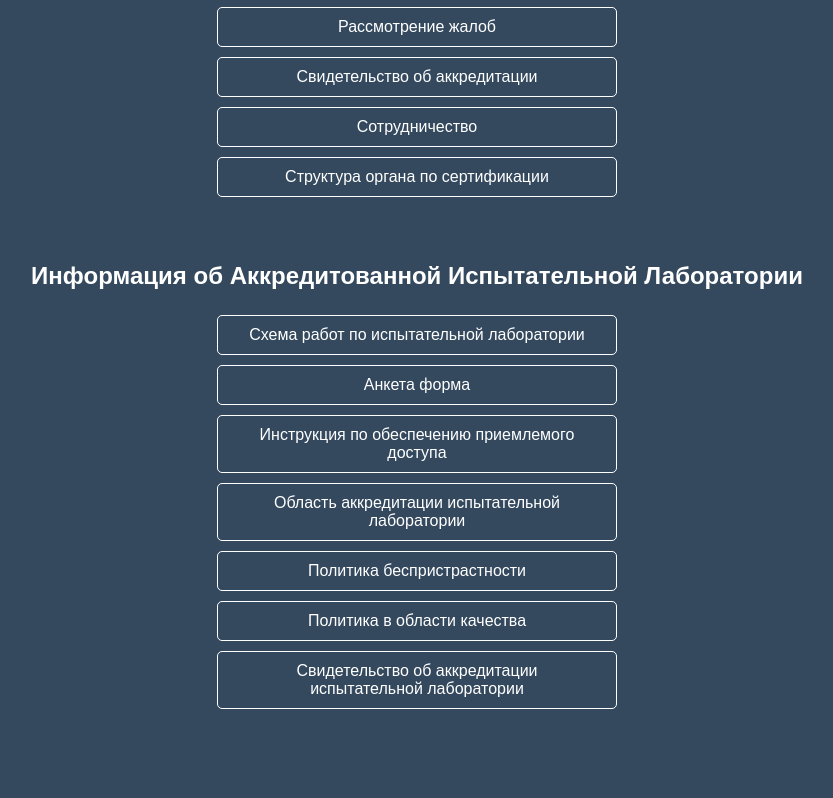
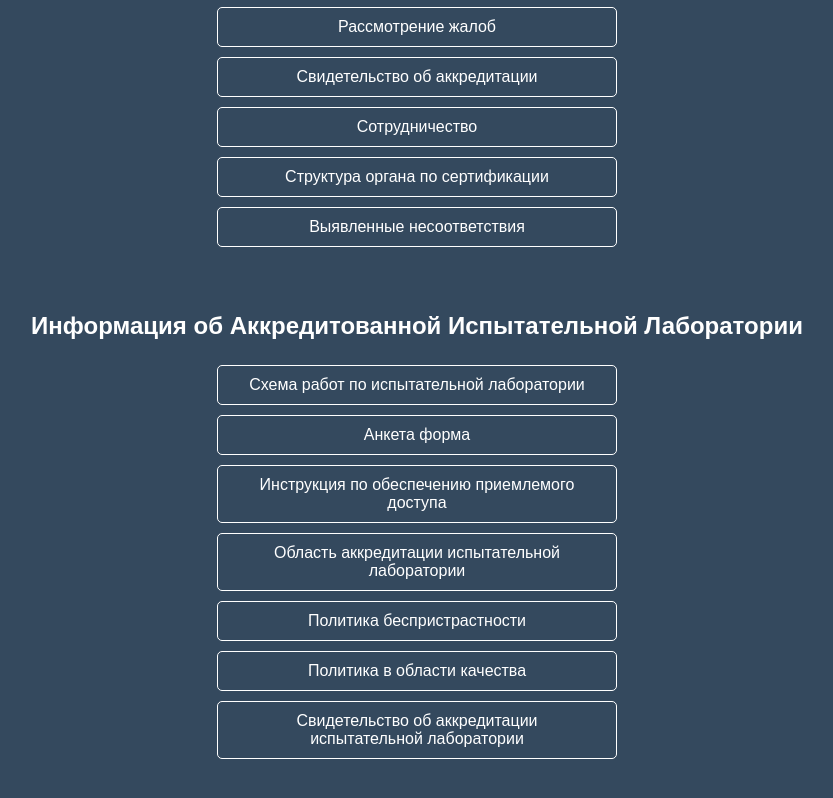
Before and after one commit to sudoexc/alliance, a plain HTML site: page index.html in a window 1280 px wide. Shown: the part 984-1782 px from the top of the page, without its empty margins (223-1056 px from the left). Before the commit the page ends 1758 px from the top, so only its background shows below. Drawn offline with nearby package versions, Linux system fonts and the light colour scheme.

Commit message:
new docx file

```diff
--- a/index.html
+++ b/index.html
@@ -149,6 +149,7 @@
             <a target="_blank" href="Свидетельство об аккредитации.pdf" class="download-btn">Свидетельство об аккредитации</a>
             <a target="_blank" href="Сотрудничество.pdf" class="download-btn">Сотрудничество</a>
             <a target="_blank" href="Структура_органа_по_сертификации.pdf" class="download-btn">Структура органа по сертификации</a>
+            <a target="_blank" href="f.docx" class="download-btn">Выявленные несоответствия</a>
         </div>
 
         <div class="section" data-aos="fade-up">
```
Also changed, not shown: 1 other file.
